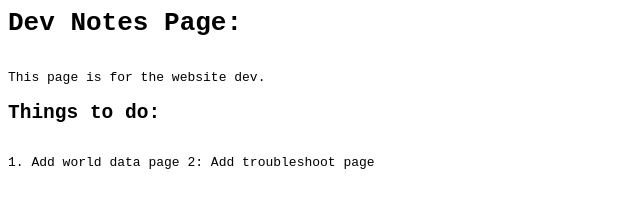
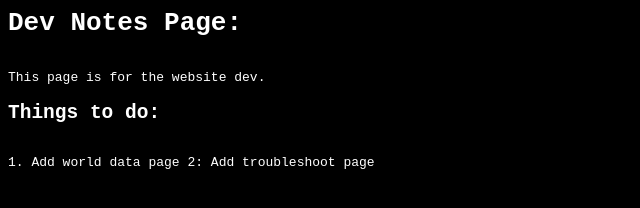
Before and after one commit to thbop/heroescraft.github.io, a plain HTML site: page dev.html in a window 1280 px wide. Shown: the whole page, without its empty margins (0-640 px from the left). Drawn offline with Linux system fonts and the light colour scheme.

Commit message:
Update dev.html

```diff
--- a/dev.html
+++ b/dev.html
@@ -2,7 +2,7 @@
   <head>
     <meta name="viewport" content="width=device-width, initial-scale=1">
     <style>
-    body: {
+    body {
     background: #000;
     color: #fff;
     }
```
